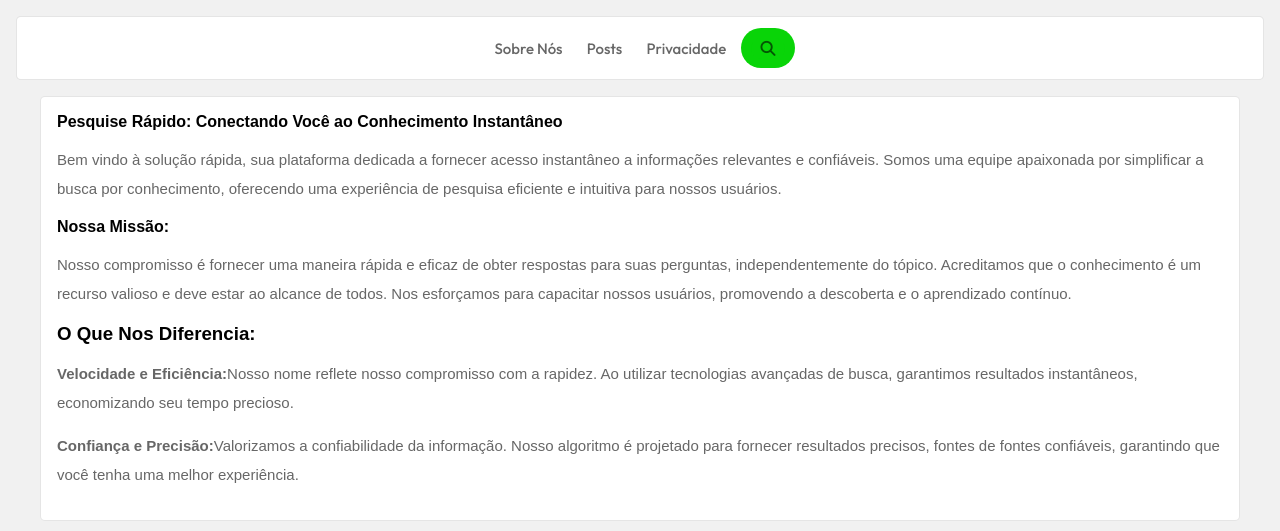
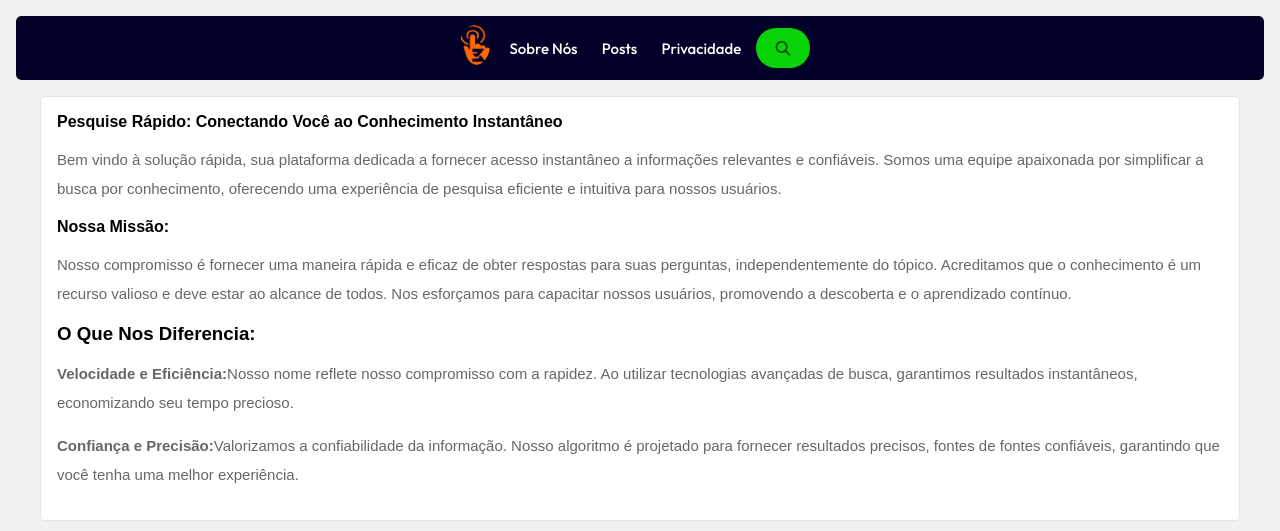
Before and after one commit to HelyssonBN3040/Pesquisa-Rapida, a plain HTML site: page index.html in a window 1280 px wide. Shown: the top 531 px of the page. Drawn offline with nearby package versions, Linux system fonts and the light colour scheme; a web font is replaced by a local one.

Commit message:
commit logo pesquise

```diff
--- a/index.html
+++ b/index.html
@@ -30,6 +30,7 @@
             <div class="flex_content divisions middle_division padding_1x">
                 <section class="header">
                     <fieldset class="fixed_flex">
+                        <img src="/img/logo-pesquise.png" class="img-logo" alt="">
                         <aside>
                             <a href="index.html"><b>Sobre Nós</b></a>
                             <a href="#"><b>Posts</b></a>
--- a/src/style.css
+++ b/src/style.css
@@ -78,7 +78,8 @@ body {
 
 }
 .search-button{
-    width: 20px;
+    width: 30px;
+    height: 30px;
     border-radius: 50%;
     background: #09d408;
     display: flex;
@@ -174,8 +175,12 @@ ul li {
 .flex,
 .fixed_flex {
     display: flex;
+    justify-content: space-between;
 }
 
+.middle_division .header fieldset .img-logo{
+    width: 30px;
+}
 .flex_content {
     width: 100%;
     position: relative;
@@ -551,7 +556,7 @@ main .right_division {
     margin: 0;
     border-radius: 5px;
     border: 1px solid rgba(1, 1, 1, 0.1);
-    background-color: var(--white);
+    background-color: #000028;
     position: relative;
 }
 
@@ -568,6 +573,8 @@ main .right_division {
 
 .middle_division .header fieldset aside a b {
     font-weight: 500;
+    color: white;
+
 }
 
 .middle_division .header fieldset a {
@@ -577,6 +584,9 @@ main .right_division {
 .middle_division .header fieldset aside a:hover {
     background-color: #f1f1f1;
 
+}
+.middle_division .header fieldset aside a b:hover{
+    color: black;
 }
 
 .middle_division .header fieldset aside a iconify-icon {
@@ -799,7 +809,7 @@ main .right_division {
 }
 
 .footer {
-    background-color: #151515;
+    background-color: #000028;
     padding: 80px 0;
 }
 small{
```
Also changed, not shown: img/logo-pesquise.png (added).
